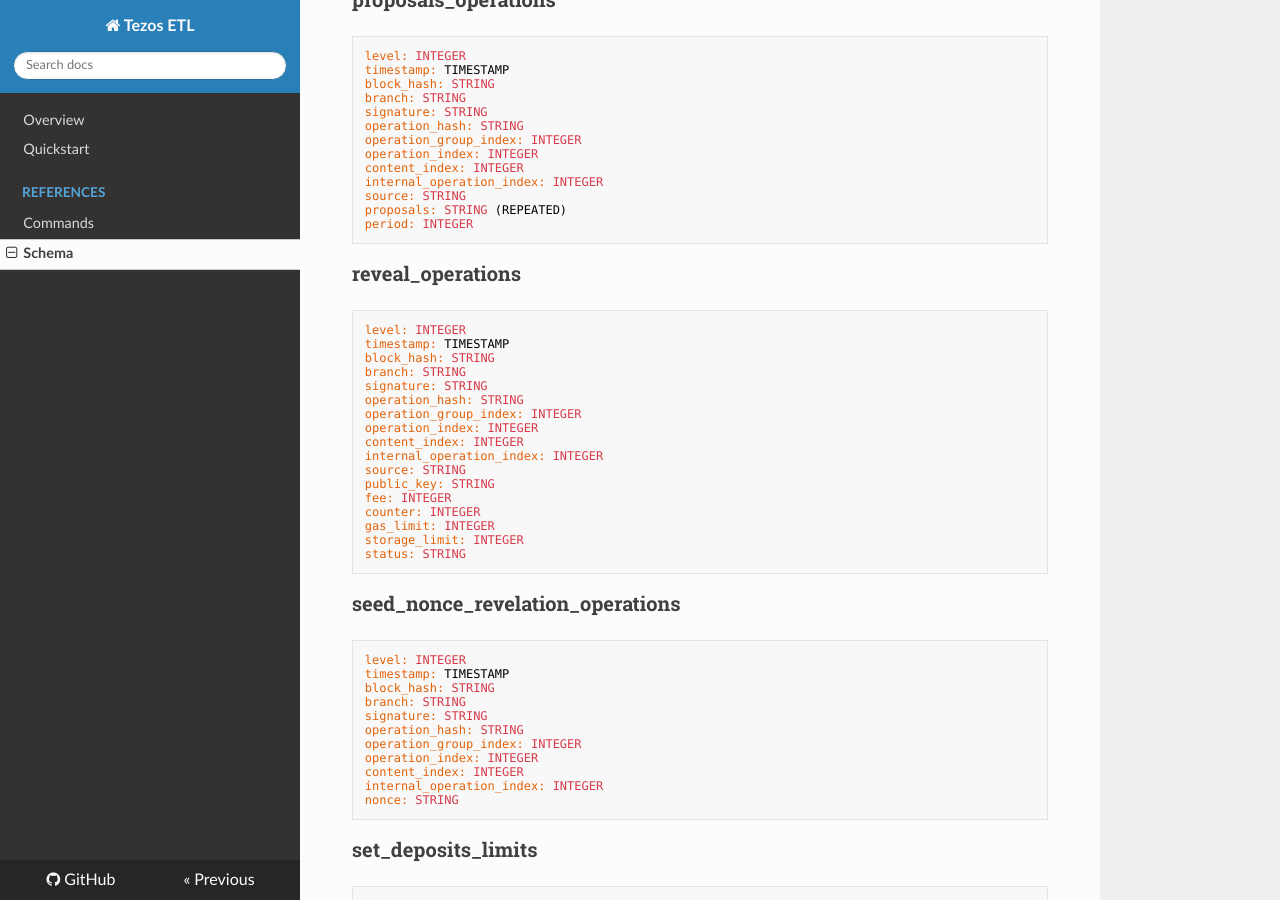
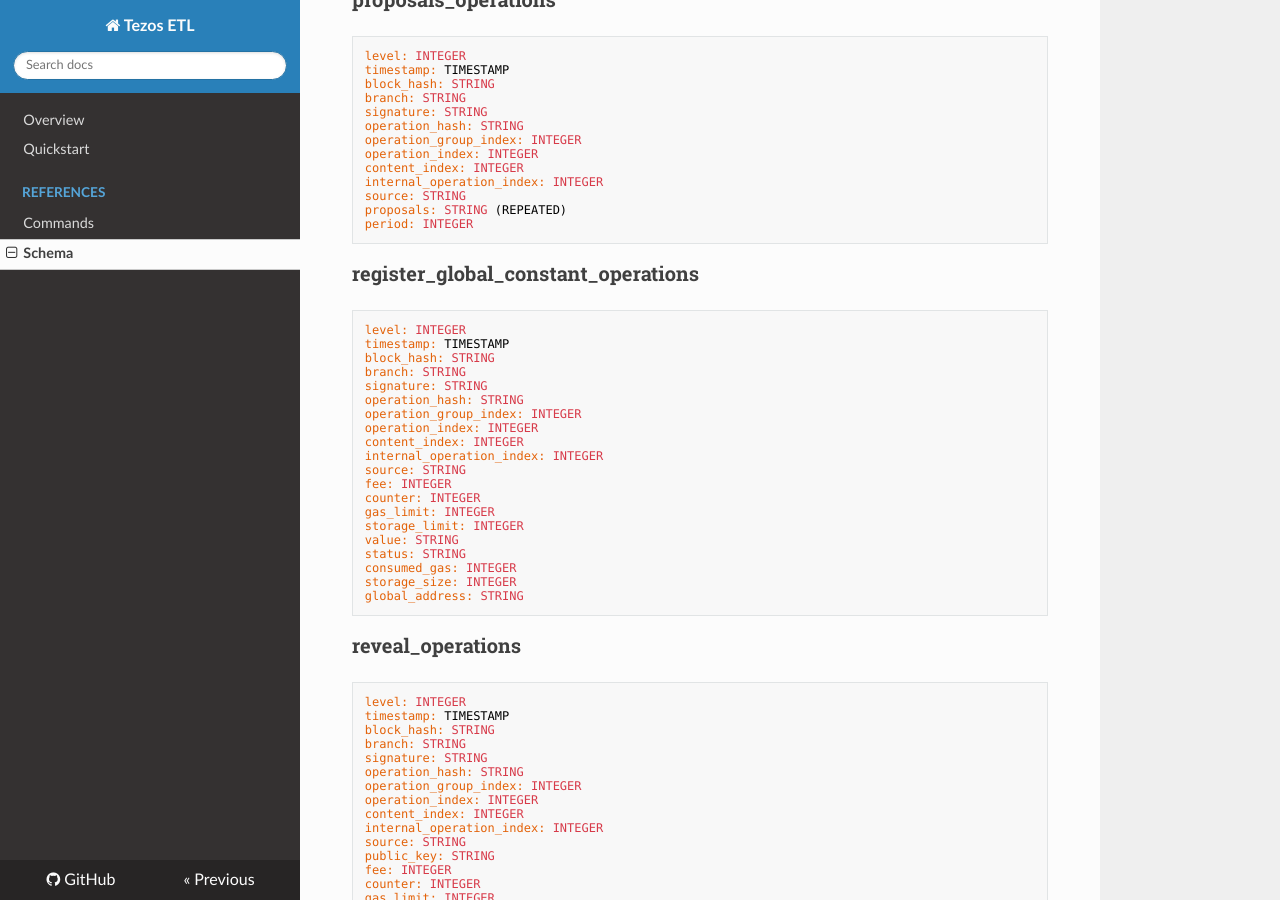
Before and after one commit to blockchain-etl/tezos-etl, an MkDocs documentation site: the page built from docs/schema.md, in a window 1280 px wide and 900 px high, scrolled down 4143 px. Built offline with MkDocs 1.6.1, drawn with Linux system fonts in a browser that asks for light colours; nearby versions of some CDN libraries.

Commit message:
Add register_global_constant operations

````diff
--- a/docs/schema.md
+++ b/docs/schema.md
@@ -285,6 +285,30 @@
 period: INTEGER
 ```
 
+### register_global_constant_operations
+
+```
+level: INTEGER
+timestamp: TIMESTAMP
+block_hash: STRING
+branch: STRING
+signature: STRING
+operation_hash: STRING
+operation_group_index: INTEGER
+operation_index: INTEGER
+content_index: INTEGER
+internal_operation_index: INTEGER
+source: STRING
+fee: INTEGER
+counter: INTEGER
+gas_limit: INTEGER
+storage_limit: INTEGER
+value: STRING
+status: STRING
+consumed_gas: INTEGER
+storage_size: INTEGER
+global_address: STRING
+```
 ### reveal_operations
 
 ```
````
Also changed, not shown: 2 other files.
